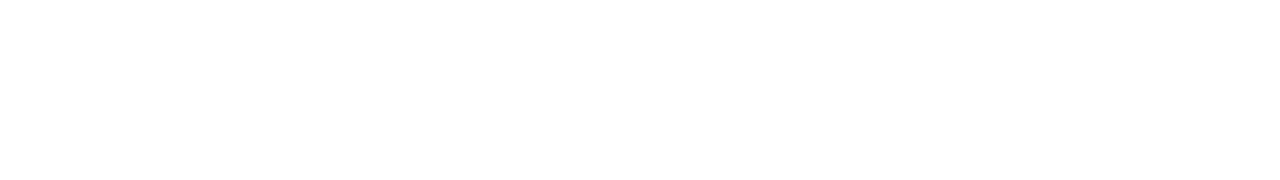
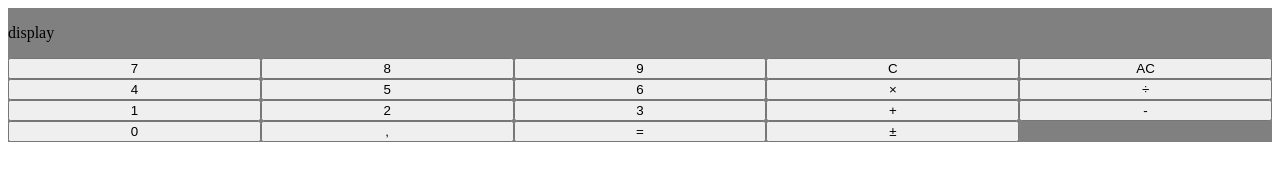
Before and after one commit to Tenshi-BV/calculator, a plain HTML site: page index.html in a window 1280 px wide. Drawn offline with Linux system fonts and the light colour scheme.

Commit message:
day 1 progress of doing the exercise

```diff
--- a/index.html
+++ b/index.html
@@ -9,6 +9,35 @@
 </head>
 
 <body>
+    <div id="calculator">
+        <div id="display">
+            <p>display</p>
+        </div>
+        <div id="buttons">
+            <button id="7">7</button>
+            <button id="8">8</button>
+            <button id="9">9</button>
+            <button id="C">C</button>
+            <button id="AC">AC</button>
+
+            <button id="4">4</button>
+            <button id="5">5</button>
+            <button id="6">6</button>
+            <button id="multiply">×</button>
+            <button id="divide">÷</button>
+
+            <button id="1">1</button>
+            <button id="2">2</button>
+            <button id="3">3</button>
+            <button id="add">+</button>
+            <button id="subtract">-</button>
+
+            <button id="0">0</button>
+            <button id="dot">,</button>
+            <button id="equals">=</button>
+            <button id="flip">±</button>
+        </div>
+    </div>
     <script src="scripts/main.js"></script>
 </body>
 
--- a/scripts/main.js
+++ b/scripts/main.js
@@ -0,0 +1,17 @@
+let number1
+let number2
+function add(number1, number2) {
+    return number1 + number2;
+}
+function subtract(number1, number2) {
+    return number1 - number2;
+}
+function multiply(number1, number2) {
+    return number1 * number2;
+}
+function divide(number1, number2) {
+    return number1 / number2;
+}
+function operate(operator, number1, number2) {
+    return operator(number1, number2);
+}
--- a/styles/style.css
+++ b/styles/style.css
@@ -0,0 +1,10 @@
+#calculator {
+    display: grid;
+    grid-template-rows: 2;
+    background-color: gray;
+}
+#buttons {
+    display:grid;
+    grid-template-columns: repeat(5, 1fr);
+    grid-template-rows: repeat(3, 1fr) + 2fr 1fr 1fr;
+}
```
